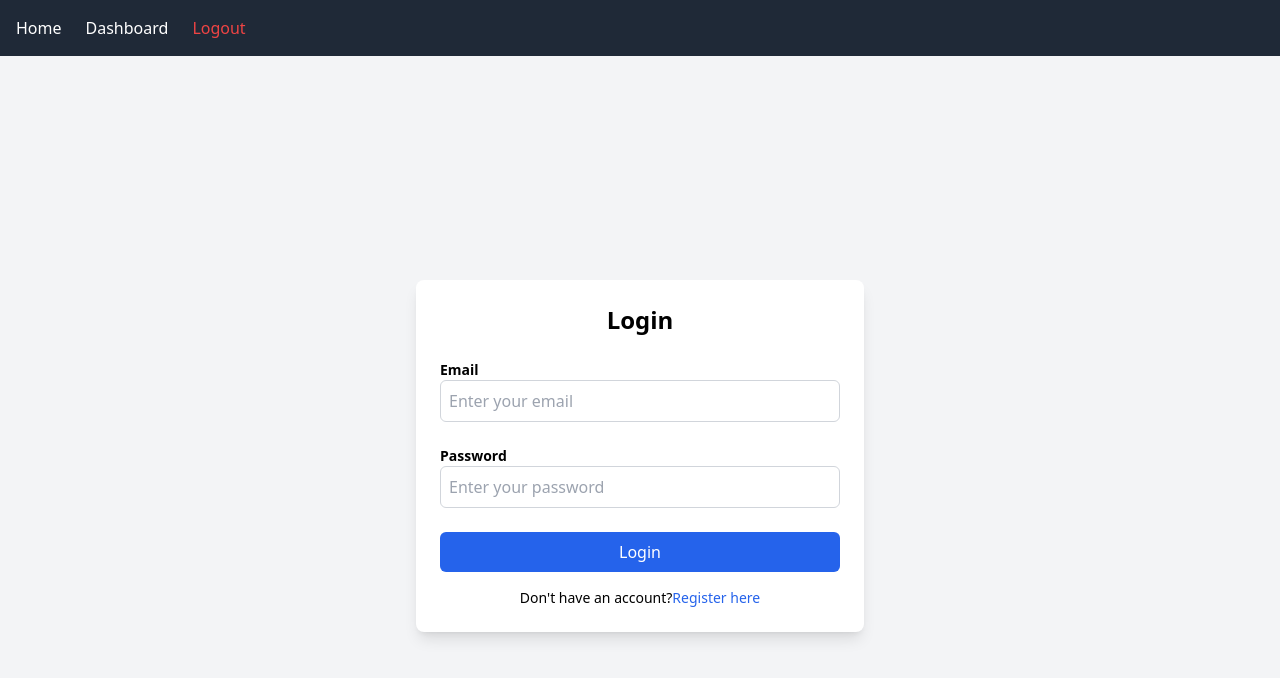
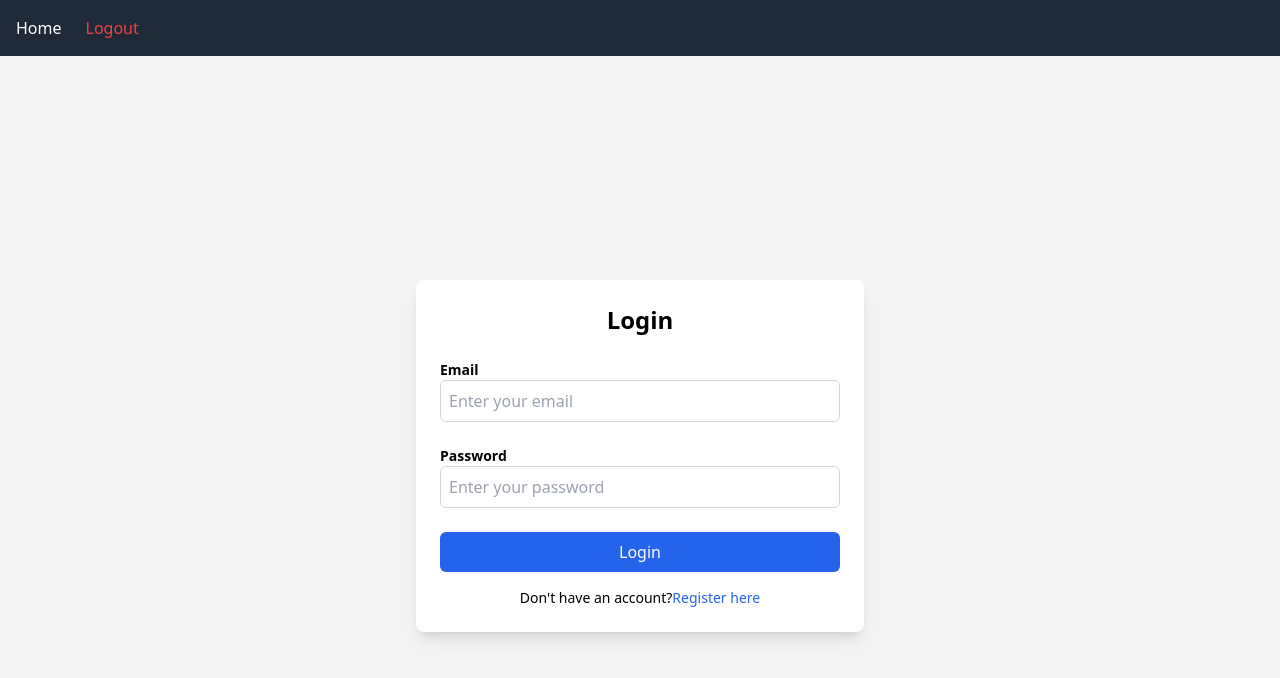
Before and after one commit to Student9876/chat-app, a Next.js app: page /login in a window 1280 px wide. Shown: the top 678 px of the page. Built offline with nearby package versions, Linux system fonts and the light colour scheme; sample sign-in values are in the browser's storage.

Commit message:
Remove dashboard from Navbar

```diff
--- a/app/page.tsx
+++ b/app/page.tsx
@@ -176,7 +176,7 @@ const MainPage: React.FC = () => {
 			</div>
 
 			{/* Chat Area */}
-			<div className="h-full md:w-2/3 w-full bg-gray-50 p-4">
+			<div className="h-full md:w-2/3 w-full bg-gray-50">
 				{selectedChat ? (
 					<Chat chatId={selectedChat} />
 				) : (
--- a/components/Navbar/index.tsx
+++ b/components/Navbar/index.tsx
@@ -30,9 +30,6 @@ const Navbar = () => {
 				{renderUser ? (
 					<>
 						<li>
-							<Link href="/dashboard">Dashboard</Link>
-						</li>
-						<li>
 							<button onClick={handleLogout} className="text-red-500">
 								Logout
 							</button>
```
